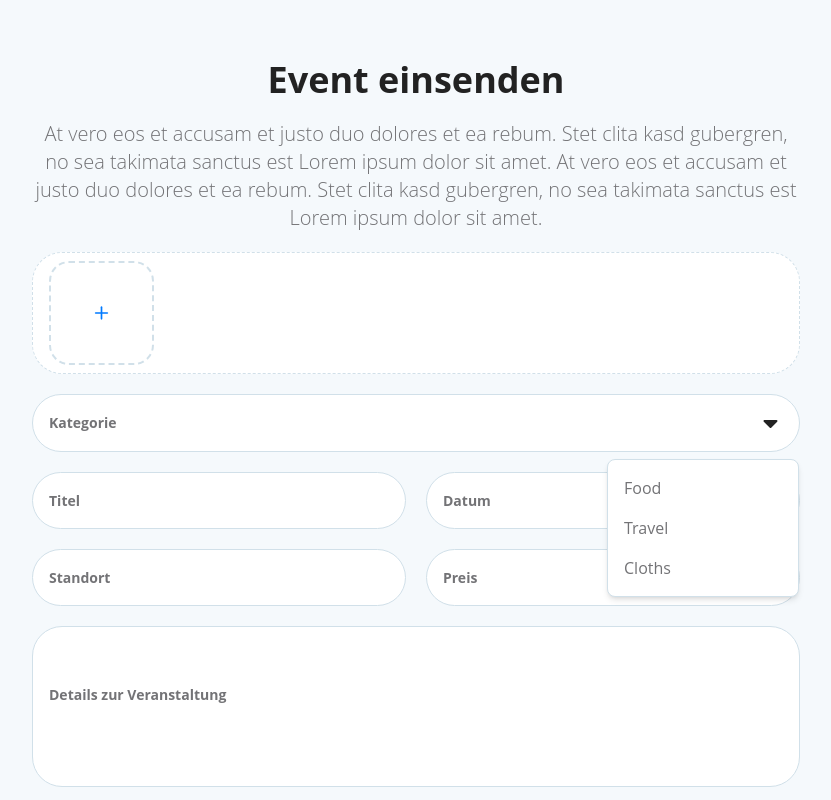
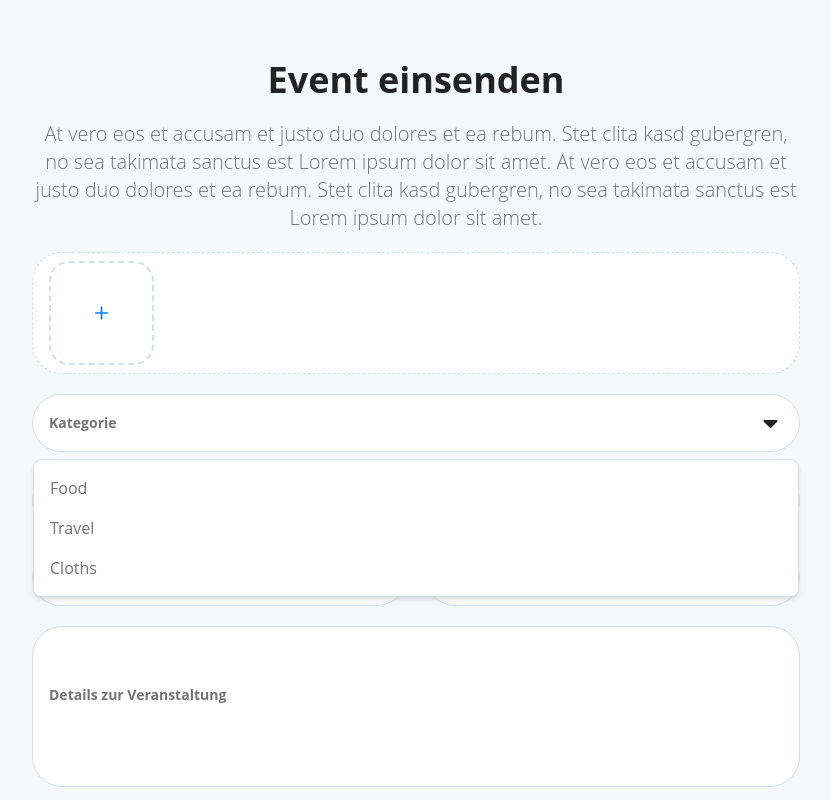
Before and after one commit to BimlaJain/react-jugendapp, a React (Create React App) app: page / in a window 1280 px wide. Both pictures are taken after a click on the picture 994 px from the left and 423 px from the top of the page. Shown: the top 800 px of the page, without its empty margins (224-1055 px from the left). Built offline with nearby package versions, Linux system fonts and the light colour scheme.

Commit message:
chnage updates

```diff
--- a/src/components/Events.jsx
+++ b/src/components/Events.jsx
@@ -67,22 +67,22 @@ const FormValidation = () => {
                             <input className="w-full outline-none text-sm font-bold placeholder:text-gray text-gray" type="text" required name="category" placeholder="Kategorie" value={formData.category} onChange={handleChange} />
                             <img className="rounded-[20px] max-w-[96px] cursor-pointer" src="./assets/images/svg/arrow.svg" alt="dropdown arrow" onClick={toggleDropdown} />
                             {showDropdown && (
-                                <div className="absolute top-full right-0 placeholder:text-gray mt-2 w-48 bg-white border border-lightgray rounded-lg shadow-md">
-                                    <ul className="list-none p-2">
-                                        <li className="p-2 cursor-pointer text-gray" onClick={() => { setFormData({ ...formData, category: "Food" }); setShowDropdown(false); }}>Food </li>
-                                        <li className="p-2 cursor-pointer text-gray" onClick={() => { setFormData({ ...formData, category: "Travel" }); setShowDropdown(false); }} > Travel </li>
-                                        <li className="p-2 cursor-pointer text-gray" onClick={() => { setFormData({ ...formData, category: "Cloths" }); setShowDropdown(false); }} > Cloths </li>
+                                <div className="absolute top-full right-0 mt-2 w-full bg-white border border-lightgray rounded-lg shadow-md">
+                                    <ul className="list-none p-2 w-full">
+                                        <li className="p-2 cursor-pointer text-gray hover:bg-black hover:text-white" onClick={() => { setFormData({ ...formData, category: "Food" }); setShowDropdown(false); }}>Food </li>
+                                        <li className="p-2 cursor-pointer text-gray hover:bg-black hover:text-white" onClick={() => { setFormData({ ...formData, category: "Travel" }); setShowDropdown(false); }} > Travel </li>
+                                        <li className="p-2 cursor-pointer text-gray hover:bg-black hover:text-white" onClick={() => { setFormData({ ...formData, category: "Cloths" }); setShowDropdown(false); }} > Cloths </li>
                                     </ul>
                                 </div>
                             )}
                         </div>
                         <div className="sm:flex gap-5 sm:mb-5 mb-3">
-                            <input className="py-[17.5px] pl-4 max-sm:py-3 max-sm:w-full rounded-[30px] placeholder-gray border-lightgray border outline-none text-sm font-bold w-[50%] max-sm:mb-3" type="text" required name="title" placeholder="Titel" value={formData.title} onChange={handleChange} />
-                            <input className="py-[17.5px] pl-4 max-sm:py-3 rounded-[30px] max-sm:w-full placeholder-gray border-lightgray border outline-none text-sm font-bold w-[50%]" type="text" required name="date" placeholder="Datum" value={formData.date} onChange={handleChange} />
+                            <input className="py-[17.5px] pl-4 max-sm:py-3 max-sm:w-full rounded-[30px] text-gray placeholder:text-gray border-lightgray border outline-none text-sm font-bold w-[50%] max-sm:mb-3" type="text" required name="title" placeholder="Titel" value={formData.title} onChange={handleChange} />
+                            <input className="py-[17.5px] pl-4 max-sm:py-3 rounded-[30px] max-sm:w-full text-gray placeholder:text-gray border-lightgray border outline-none text-sm font-bold w-[50%]" type="text" required name="date" placeholder="Datum" value={formData.date} onChange={handleChange} />
                         </div>
                         <div className="sm:flex gap-5 sm:pb-5 pb-3">
-                            <input className="py-[17.5px] pl-4 max-sm:py-3 max-sm:w-full rounded-[30px] placeholder-gray border-lightgray border outline-none text-sm font-bold w-[50%] max-sm:mb-3" type="text" required name="location" placeholder="Standort" value={formData.location} onChange={handleChange} />
-                            <input className="py-[17.5px] max-sm:py-3 pl-4 rounded-[30px] max-sm:w-full placeholder-gray border-lightgray border outline-none text-sm font-bold w-[50%]" type="text" required name="price" placeholder="Preis" value={formData.price} onChange={handleChange} />
+                            <input className="py-[17.5px] pl-4 max-sm:py-3 max-sm:w-full rounded-[30px] text-gray placeholder:text-gray border-lightgray border outline-none text-sm font-bold w-[50%] max-sm:mb-3" type="text" required name="location" placeholder="Standort" value={formData.location} onChange={handleChange} />
+                            <input className="py-[17.5px] max-sm:py-3 pl-4 rounded-[30px] max-sm:w-full text-gray placeholder:text-gray border-lightgray border outline-none text-sm font-bold w-[50%]" type="text" required name="price" placeholder="Preis" value={formData.price} onChange={handleChange} />
                         </div>
                         <textarea className="w-full py-[55.5px] max-sm:pt-10 max-sm:pb-5 mb-5 leading-6 text-sm font-bold resize-none outline-none pl-4 rounded-[30px] border-lightgray border text-gray placeholder-gray" placeholder="Details zur Veranstaltung" name="details" required value={formData.details} onChange={handleChange} ></textarea>
                         <button type="submit" className="py-4 px-[115px] max-sm:px-0 max-sm:w-full text-center rounded-[30px] mx-auto bg-custom-gradient sm:flex font-bold text-white hover:scale-110 transition-all duration-700 ease-in-out" > Event einsenden </button>
```
